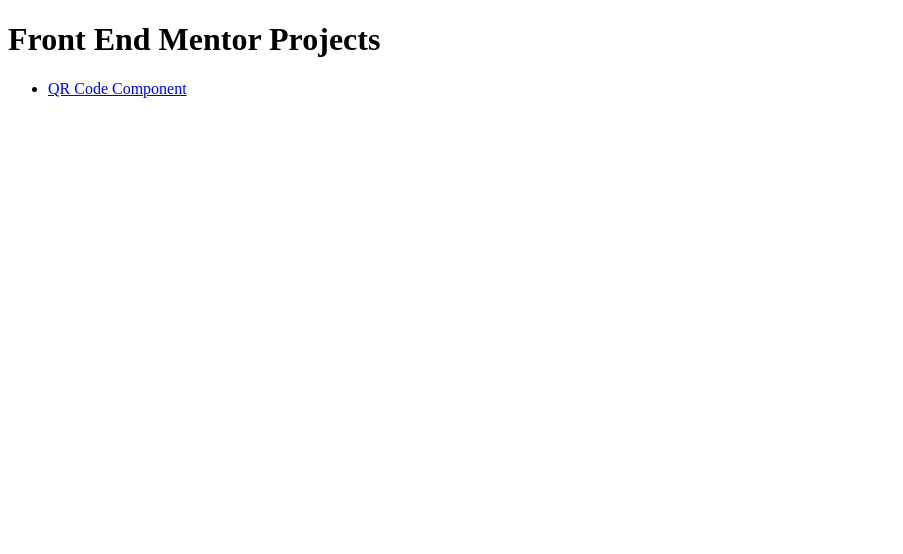
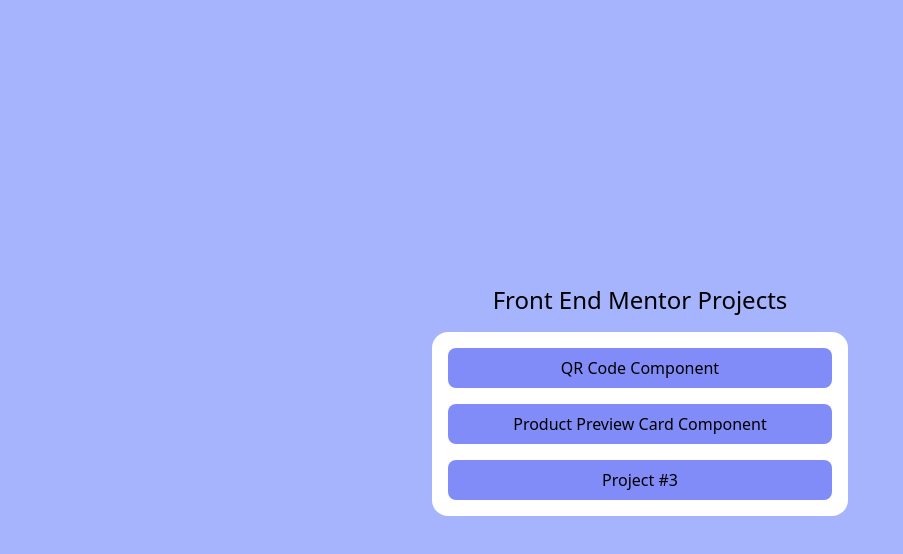
Before and after one commit to CarlosCastanedaDev/Front-End-Mentor-Solutions, a plain HTML site: page index.html in a window 1280 px wide. Shown: the whole page, without its empty margins (0-903 px from the left). Drawn offline with nearby package versions, Linux system fonts and the light colour scheme.

Commit message:
update main index file with styling

```diff
--- a/index.html
+++ b/index.html
@@ -4,12 +4,37 @@
     <meta charset="UTF-8" />
     <meta http-equiv="X-UA-Compatible" content="IE=edge" />
     <meta name="viewport" content="width=device-width, initial-scale=1.0" />
+    <script src="https://cdn.tailwindcss.com"></script>
     <title>Front End Mentor Projects</title>
   </head>
   <body>
-    <h1>Front End Mentor Projects</h1>
-    <ul>
-      <li><a href="qr-code-component-main/index.html">QR Code Component</a></li>
-    </ul>
+    <div
+      class="flex flex-col items-center justify-center bg-indigo-300 h-screen">
+      <h1 class="text-2xl">Front End Mentor Projects</h1>
+      <div class="flex flex-col bg-white rounded-2xl max-w-lg mt-4">
+        <ul class="p-4 space-y-4">
+          <li>
+            <button
+              class="bg-indigo-400 rounded-lg p-2 hover:scale-105 hover:bg-indigo-500 hover:text-white text-center w-96">
+              <a href="qr-code-component-main/index.html">QR Code Component</a>
+            </button>
+          </li>
+          <li>
+            <button
+              class="bg-indigo-400 rounded-lg p-2 hover:scale-105 hover:bg-indigo-500 hover:text-white text-center w-96">
+              <a href="qr-code-component-main/index.html"
+                >Product Preview Card Component</a
+              >
+            </button>
+          </li>
+          <li>
+            <button
+              class="bg-indigo-400 rounded-lg p-2 hover:scale-105 hover:bg-indigo-500 hover:text-white text-center w-96">
+              <a href="qr-code-component-main/index.html">Project #3</a>
+            </button>
+          </li>
+        </ul>
+      </div>
+    </div>
   </body>
 </html>
```
